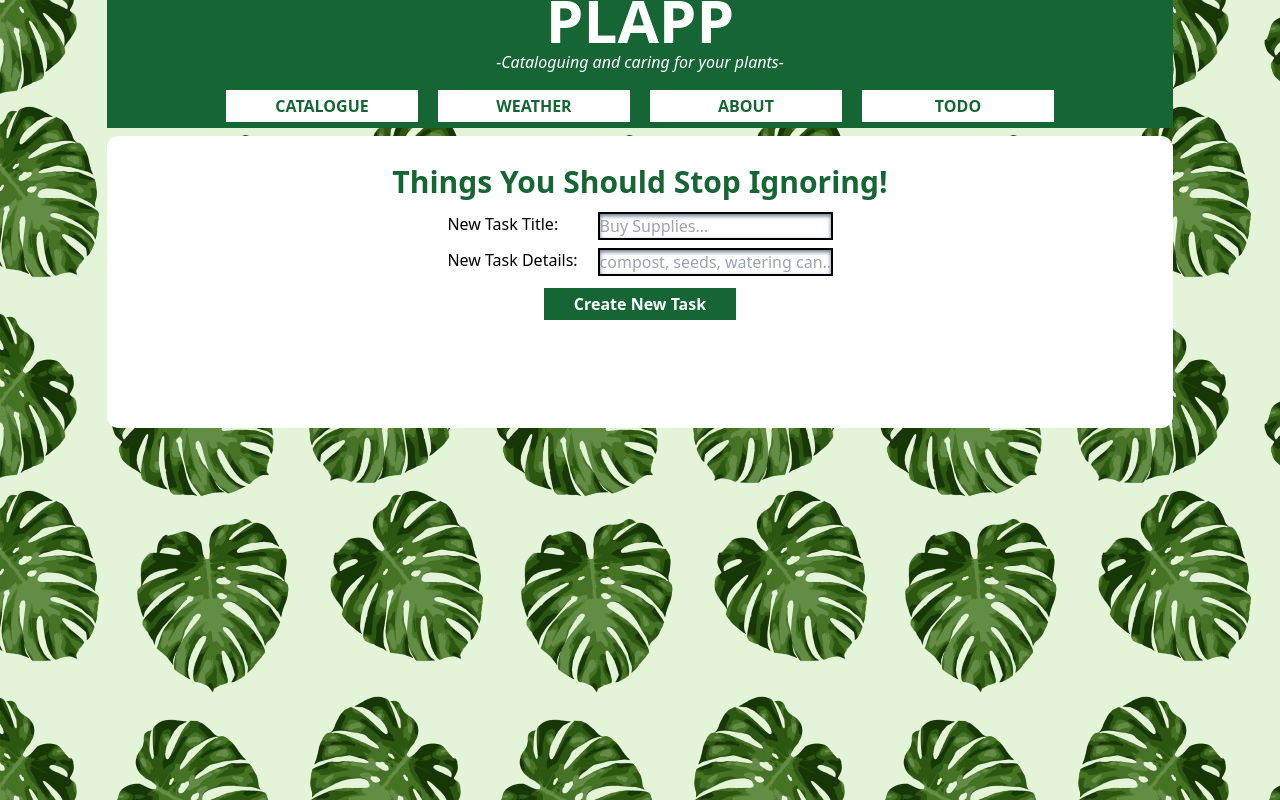
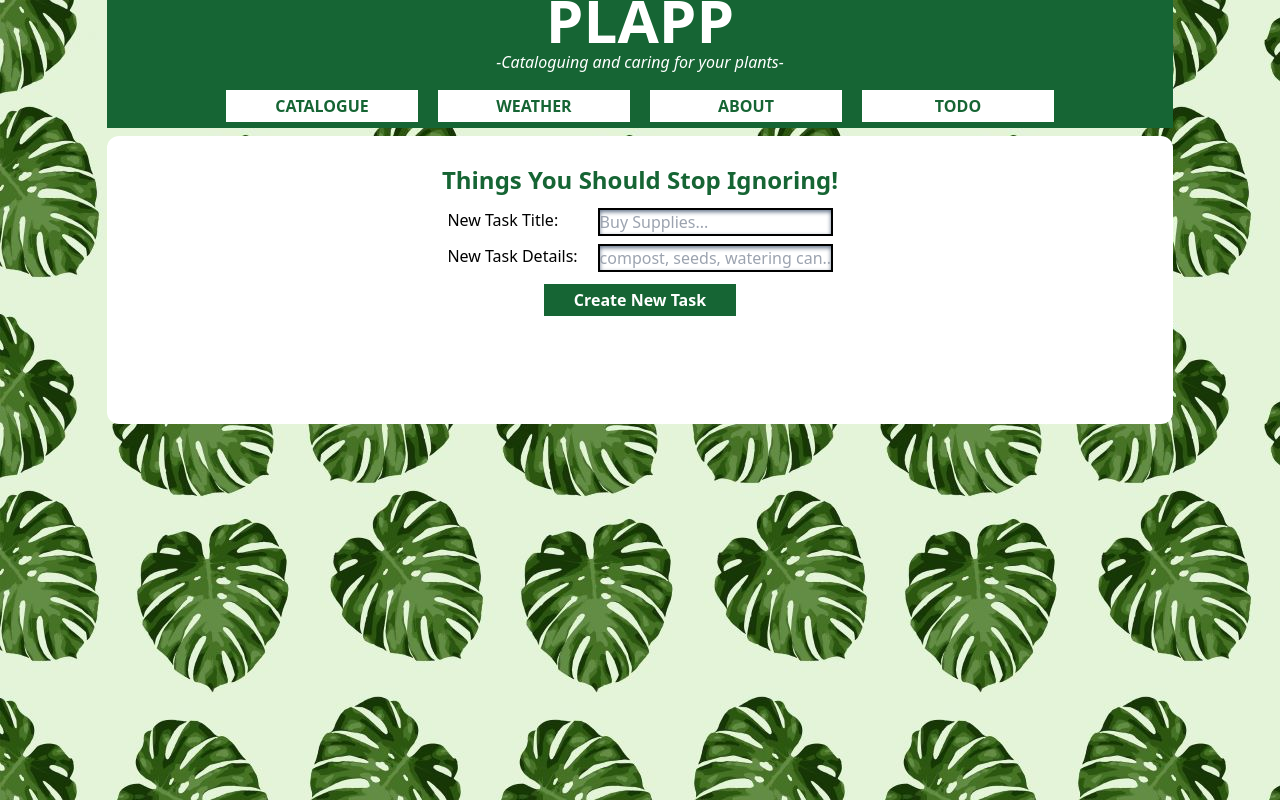
Before and after one commit to SWSmalley/Plapp, a React (Vite) app: page /ToDo in a window 1280 px wide. Built offline with nearby package versions, Linux system fonts and the light colour scheme.

Commit message:
pre-QE session check

```diff
--- a/src/Pages/SiteToDoPage.jsx
+++ b/src/Pages/SiteToDoPage.jsx
@@ -35,7 +35,7 @@ export default function SiteToDoPage() {
   return (
     <PageRunner>
 
-      <Title className = "text-3xl text-green-800 p-2"content= "Things You Should Stop Ignoring!" />
+      <Title className = "text-green-800 p-2"content= "Things You Should Stop Ignoring!" />
 
       <SmallFormContainer onSubmit={taskTitleSubmitted}>
         <TextInput inputID = "taskTitle"  description = "New Task Title: " placeholder = "Buy Supplies..." />
```
Also changed, not shown: 1 other file (tests, documents, lock files or other folders).
